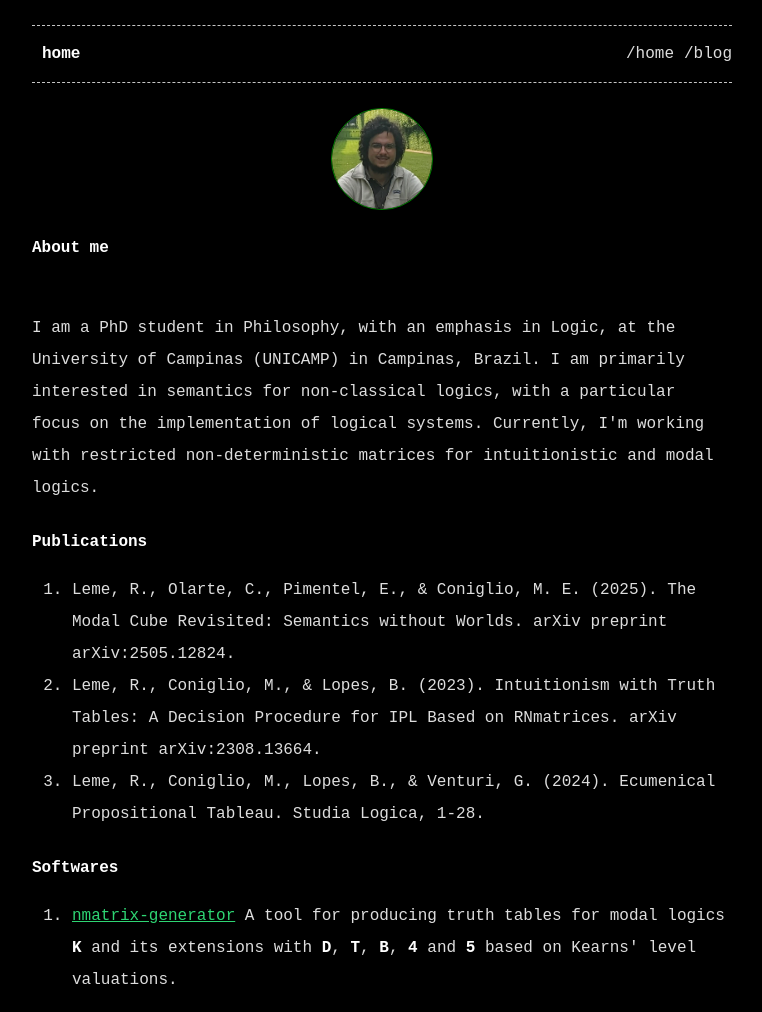
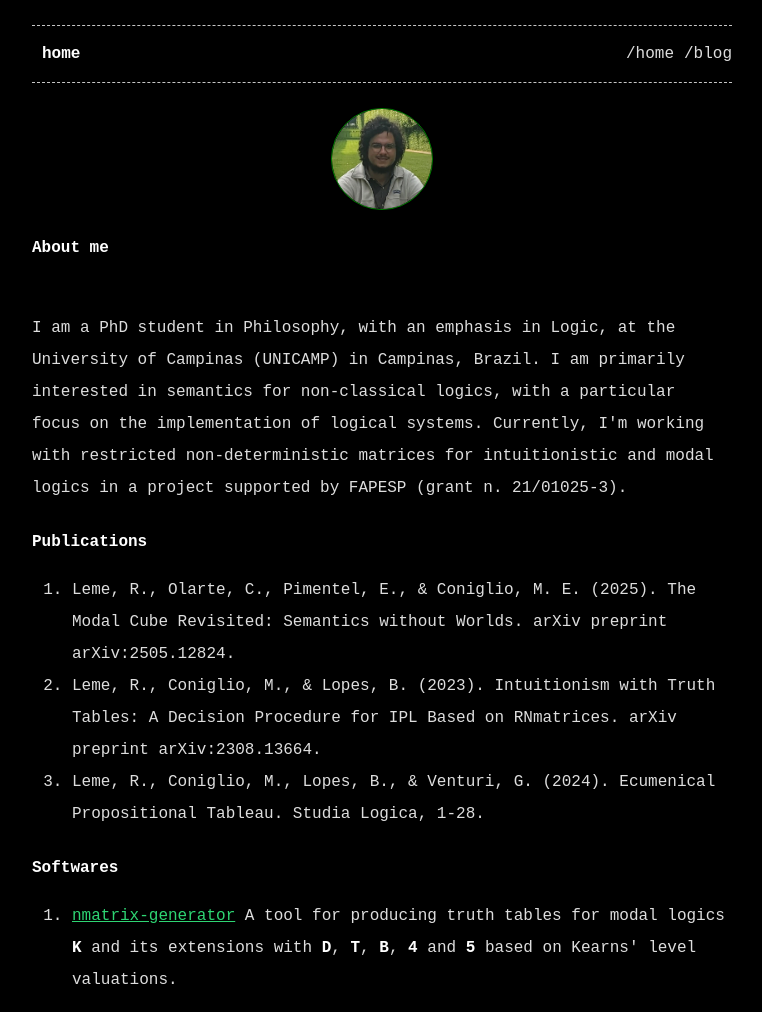
Before and after one commit to renatoleme/renatoleme.github.io, a Jekyll site: the page built from index.md, in a window 1280 px wide. Shown: the whole page, without its empty margins (258-1020 px from the left). Built offline with Jekyll 4.4.1, drawn with Linux system fonts in a browser that asks for light colours.

Commit message:
major updates

```diff
--- a/index.md
+++ b/index.md
@@ -18,7 +18,7 @@
 <h1> About me </h1>
 
 <p>
-I am a PhD student in Philosophy, with an emphasis in Logic, at the University of Campinas (UNICAMP) in Campinas, Brazil. I am primarily interested in semantics for non-classical logics, with a particular focus on the implementation of logical systems. Currently, I'm working with restricted non-deterministic matrices for intuitionistic and modal logics.
+I am a PhD student in Philosophy, with an emphasis in Logic, at the University of Campinas (UNICAMP) in Campinas, Brazil. I am primarily interested in semantics for non-classical logics, with a particular focus on the implementation of logical systems. Currently, I'm working with restricted non-deterministic matrices for intuitionistic and modal logics in a project supported by FAPESP (grant n. 21/01025-3).
 </p>
 
 <h2> Publications </h2>
```
